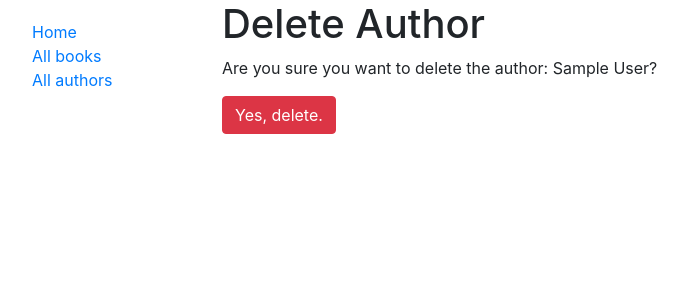
After one commit to RodolfoNei/myBooks, a Django app: template catalog/templates/catalog/author_confirm_delete.html in a window 1280 px wide. The commit adds this page. Shown: the top 300 px of the page, without its empty margins (53-740 px from the left). Run offline with Django 3.2, Linux system fonts and the light colour scheme; the template is opened without the code that fills it: most values are stand-ins (such as "Sample title", 1, 10 or a date in 2020); some libraries are stand-ins or nearby versions.

Commit message:
estilização dos botões do create Author e implementação do delete Author

```diff
--- a/catalog/models.py
+++ b/catalog/models.py
@@ -53,7 +53,7 @@ class Author(models.Model):
     first_name = models.CharField(max_length=100)
     last_name = models.CharField(max_length=100)
     date_of_birth = models.DateField(null=True, blank=True)
-    date_of_death = models.DateField('Data of Death', null=True, blank=True)
+    date_of_death = models.DateField('Date of Death', null=True, blank=True)
 
     class Meta:
         ordering = ['last_name', 'first_name']
@@ -62,6 +62,10 @@ class Author(models.Model):
         """Retorna a url para acessar uma instância do autor em particular."""
         return reverse('author-detail', args=[str(self.id)])
 
+    def get_delete_url(self):
+        """Retorna a url para acessar uma instância do autor em particular."""
+        return reverse('author_delete', args=[str(self.id)])
+
     def __str__(self):
         """String para representar o objeto do Model."""
         return f'{self.last_name}, {self.first_name}'
--- /dev/null
+++ b/catalog/templates/catalog/author_confirm_delete.html
@@ -0,0 +1,14 @@
+{% extends "base_generic.html" %}
+
+{% block content %}
+
+<h1>Delete Author</h1>
+
+<p>Are you sure you want to delete the author: {{ author }}?</p>
+
+<form action="" method="POST">
+  {% csrf_token %}
+  <input class="btn btn-danger" type="submit" value="Yes, delete.">
+</form>
+
+{% endblock %}
--- a/catalog/templates/catalog/author_form.html
+++ b/catalog/templates/catalog/author_form.html
@@ -6,6 +6,7 @@
     <table>
     {{ form.as_table }}
     </table>
-    <input type="submit" value="Submit">
+    <input class="btn btn-success" type="submit" value="Submit">
+    <a class="btn btn-danger" href="{% url 'index' %}">Back</a>
   </form>
 {% endblock %}
--- a/catalog/templates/catalog/author_list.html
+++ b/catalog/templates/catalog/author_list.html
@@ -5,8 +5,9 @@
   {% if author_list %}
   <ul>
     {% for author in author_list %}
-      <li>
+      <li class="my-2">
         <a href="{{ author.get_absolute_url }}">{{ author.first_name }} {{ author.last_name }}</a>
+        <a class="btn btn-sm btn-danger mr-auto" href="{{ author.get_delete_url }}">Delete</a>
       </li>
     {% endfor %}
   </ul>
--- a/catalog/templates/index.html
+++ b/catalog/templates/index.html
@@ -6,6 +6,7 @@
 
   <h1>myBooks Home</h1>
   <p>Welcome to myBooks, your personal books CMS.</p>
+  <a class="btn btn-primary" href="{% url 'author_create' %}">Register new author</a>
   <h2>Dynamic content</h2>
   <p>The catalog has the following record counts:</p>
   <ul>
--- a/catalog/urls.py
+++ b/catalog/urls.py
@@ -7,5 +7,6 @@ urlpatterns = [
     path('book/<str:pk>', views.BookDetailView.as_view(), name='book-detail'),
     path('authors/', views.AuthorListView.as_view(), name='authors'),
     path('author/<str:pk>', views.AuthorDetailView.as_view(), name='author-detail'),
-    path('author/create/', views.AuthorCreate.as_view(), name='author_create')
+    path('author/create/', views.AuthorCreate.as_view(), name='author_create'),
+    path('author/<str:pk>/delete/', views.AuthorDelete.as_view(), name='author_delete')
 ]
--- a/catalog/views.py
+++ b/catalog/views.py
@@ -1,5 +1,6 @@
 from django.shortcuts import render
 from django.views import generic
+from django.urls import reverse_lazy
 from django.views.generic.edit import CreateView, UpdateView, DeleteView
 from catalog.models import Book, Author, Genre
 
@@ -43,3 +44,7 @@ class AuthorDetailView(generic.DetailView):
 class AuthorCreate(CreateView):
     model = Author
     fields = '__all__'
+
+class AuthorDelete(DeleteView):
+     model = Author
+     success_url = reverse_lazy('authors')
```
Also changed, not shown: README.md, db.sqlite3.
